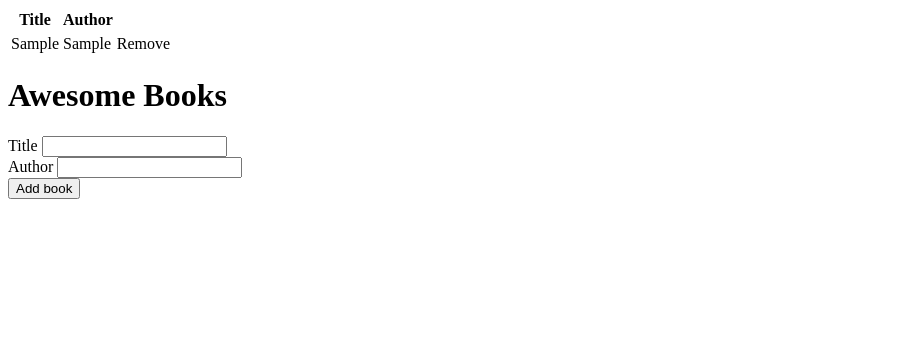
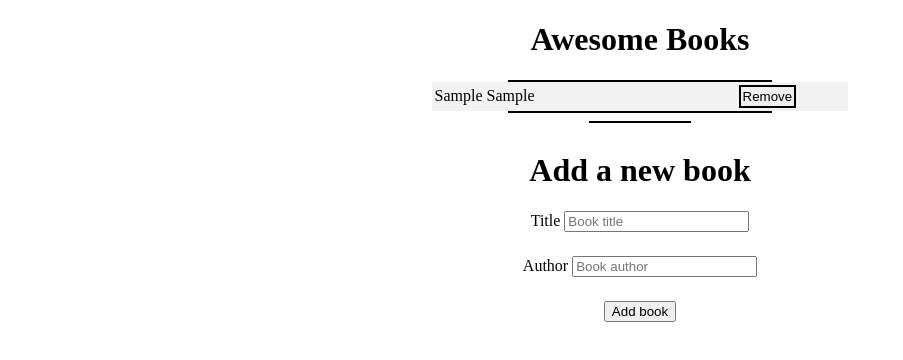
Before and after one commit to aster-alemu/ModuleTwoAwesomeBooksWebsite, a website: page index.html in a window 1280 px wide. Both pictures are taken after typing "Sample", "Sample" into the empty fields and a click on the input "Add book". Shown: the whole page, without its empty margins (0-903 px from the left). Drawn offline with Linux system fonts and the light colour scheme.

Commit message:
Add style for the table

```diff
--- a/app.js
+++ b/app.js
@@ -26,15 +26,17 @@ class UI {
    row.appendChild(tableDataTwo);
    tableDataTwo.innerHTML = author.value;
    const tableDataThree = document.createElement('td');
-   tableDataThree.classList.add('delete');
    row.appendChild(tableDataThree);
-   tableDataThree.innerHTML = 'Remove';
+   const tdBtn = document.createElement('button');
+   tdBtn.classList.add('delete');
+   tdBtn.innerHTML = "Remove"
+   tableDataThree.appendChild(tdBtn);
    list.appendChild(row);
  }
 
  static deleteBook(el) {
    if (el.classList.contains('delete')) {
-     el.parentElement.remove();
+     el.parentElement.parentElement.remove();
    }
  }
  static clearFields() {
--- a/index.html
+++ b/index.html
@@ -5,34 +5,27 @@
   <meta http-equiv="X-UA-Compatible" content="IE=edge">
   <meta name="viewport" content="width=device-width, initial-scale=1.0">
   <title>Awesome Books </title>
-  <link
-  rel="stylesheet"
-  href="//use.fontawesome.com/releases/v5.0.7/css/all.css"
-/>
+<link rel="stylesheet" href="style.css">
 </head>
 <body>
-  <div class="container">
-    <table class="table" id="book-list">
-        <tr>
-          <th>Title</th>
-          <th>Author</th>
-          <th></th>
-        </tr>
-        <tr></tr>
-    </table>
     <h1>Awesome Books</h1>
+    <div class="tablContainer">
+      <table class="table" id="book-list">
+      </table>
+    </div>
+    <hr class="table-form-separator">
     <form action="#" id="book-form">
+      <h1>Add a new book</h1>
       <div class="form-group">
         <label for="title">Title</label>
-        <input type="text" id="title" class="form-control">
+        <input type="text" id="title" class="form-control" placeholder="Book title">
       </div>
       <div class="form-group">
         <label for="author">Author</label>
-        <input type="text" id="author" class="form-control">
+        <input type="text" id="author" class="form-control" placeholder="Book author">
       </div>
       <input type="submit" value="Add book">
     </form>
-  </div>
   <script src="app.js"></script>
 </body>
 </html>
--- a/style.css
+++ b/style.css
@@ -1,31 +1,59 @@
+
 h1 {
   text-align: center;
 }
 
-
-
-table tr {
-  width: 400px;
-}
-
-/* form {
-  width: 60%;
+.tablContainer {
   display: flex;
   flex-direction: column;
   justify-content: center;
-  text-align: center;
-  margin: auto;
-} */
+  align-items: center;
+  border: 2px solid #000;
+  margin-left: 500px;
+  margin-right: 500px;
+  padding-left: 1px;
+  padding-right: 1px;
+}
 
-th, td {
-  padding: 15px;
+table {
+  display: flex;
+  flex-direction: column;
+}
+
+tr:nth-child(odd) {
+  background-color: #f2f2f2;
+}
+
+td {
   text-align: left;
 }
 
-.form-control {
-    margin-bottom: 15px;
+.table {
+  display: flex;
+  justify-content: center;
+  margin-right: 1px;
+  width: 52vh;
 }
 
-table tr > th {
+.table-form-separator {
+  width: 100px;
+  border: 0.5px solid #000;
+}
+
+.delete {
+  margin-left: 200px;
+  margin-right: 1px;
   border: 2px solid #000;
+  padding: 2px;
 }
+
+#book-form {
+  display: flex;
+  flex-direction: column;
+  justify-content: center;
+  align-items: center;
+}
+
+.form-group {
+  margin-bottom: 24px;
+}
```
